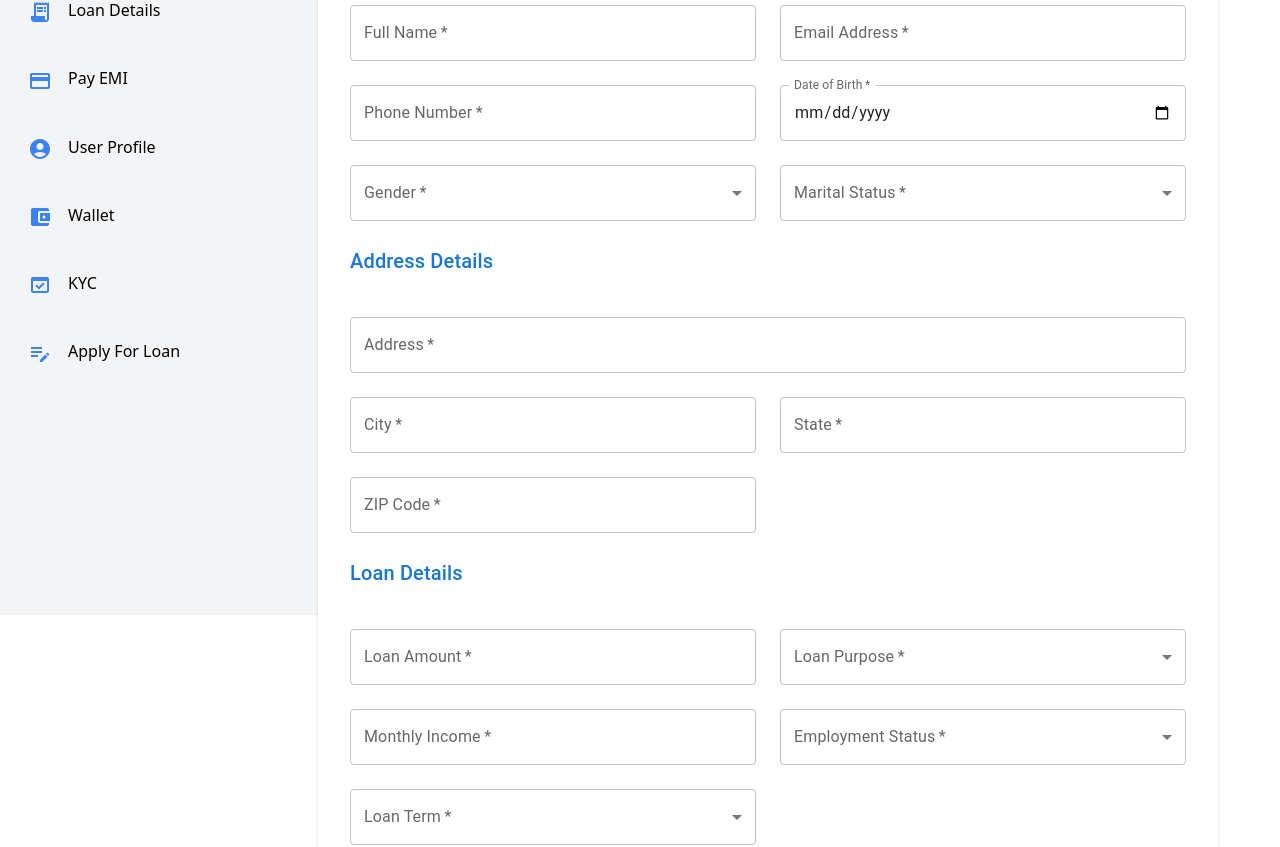
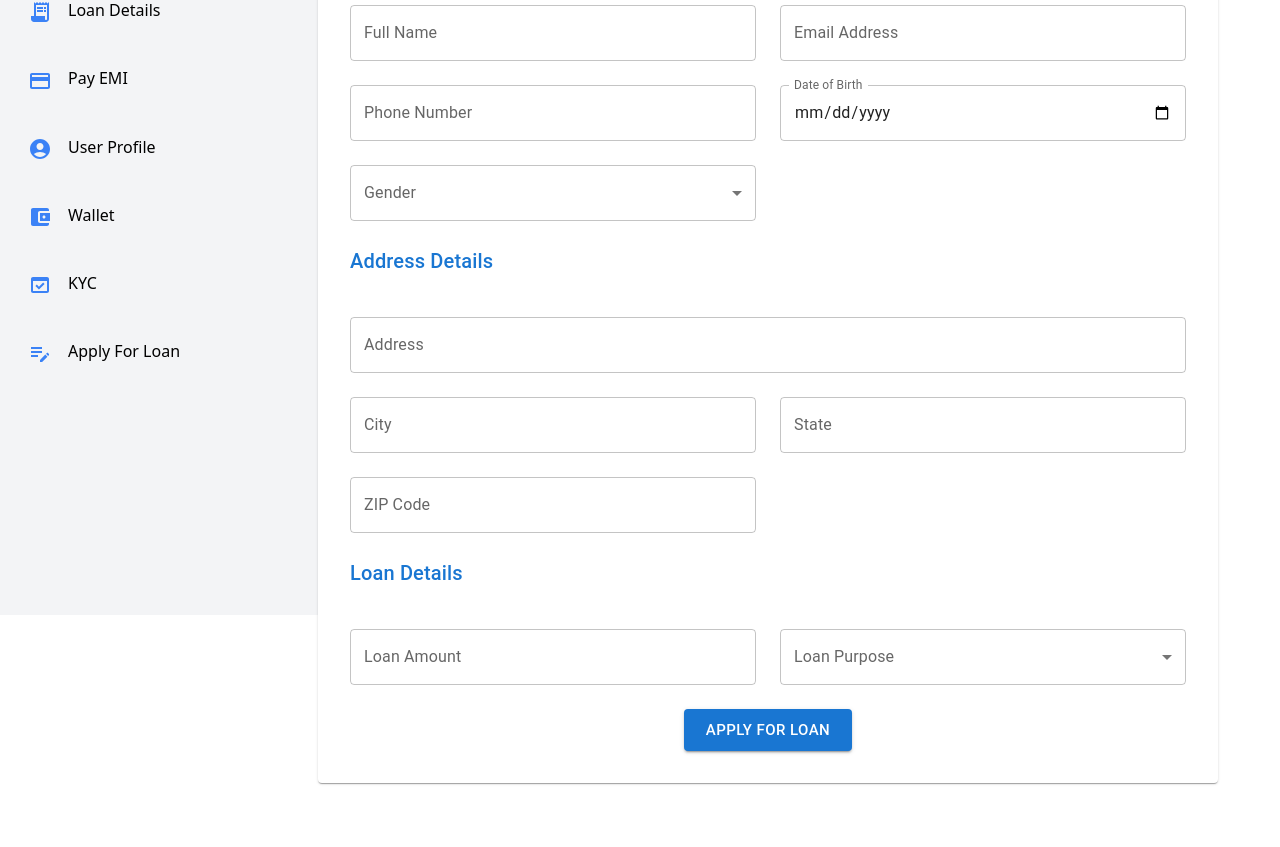
Before and after one commit to D1-86899-Vaibhav/online-loan-management-system, a React (Create React App) app in the folder frontend/app/: page /apply-for-loan in a window 1280 px wide. Shown: the part 257-1104 px from the top of the page. After the commit the page ends 1072 px from the top, so only its background shows below. Built offline with nearby package versions, Linux system fonts and the light colour scheme.

Commit message:
changea rea made validtions added

```diff
--- a/frontend/app/src/user/LoanApplication.jsx
+++ b/frontend/app/src/user/LoanApplication.jsx
@@ -10,8 +10,9 @@ import {
   FormControl,
   Select,
   MenuItem,
-  Divider,
 } from "@mui/material";
+import { toast, ToastContainer } from "react-toastify";
+import "react-toastify/dist/ReactToastify.css";
 import UserSidebar from "./UserSidebar";
 import Navbar from "./Navbar";
 
@@ -42,24 +43,71 @@ const LoanApplicationForm = () => {
     });
   };
 
+  const validateForm = () => {
+    const { fullName, email, phone, loanAmount, dateOfBirth, gender, address, city, state, zipCode } = formData;
+
+    if (!fullName.trim()) {
+      toast.error("Full Name is required!");
+      return false;
+    }
+    if (!email.trim() || !/^\S+@\S+\.\S+$/.test(email)) {
+      toast.error("Enter a valid email address!");
+      return false;
+    }
+    if (!phone.trim() || !/^\d{10}$/.test(phone)) {
+      toast.error("Enter a valid 10-digit phone number!");
+      return false;
+    }
+    if (!dateOfBirth) {
+      toast.error("Date of Birth is required!");
+      return false;
+    }
+    if (!gender) {
+      toast.error("Please select your gender!");
+      return false;
+    }
+    if (!address.trim()) {
+      toast.error("Address is required!");
+      return false;
+    }
+    if (!city.trim()) {
+      toast.error("City is required!");
+      return false;
+    }
+    if (!state.trim()) {
+      toast.error("State is required!");
+      return false;
+    }
+    if (!zipCode.trim() || !/^\d{5,6}$/.test(zipCode)) {
+      toast.error("Enter a valid ZIP Code!");
+      return false;
+    }
+    if (!loanAmount || parseFloat(loanAmount) <= 0) {
+      toast.error("Enter a valid loan amount!");
+      return false;
+    }
+
+    return true;
+  };
+
   const handleSubmit = (e) => {
     e.preventDefault();
-    console.log(formData);
-    // Handle form submission (e.g., send data to server)
+    if (validateForm()) {
+      toast.success("Application submitted successfully!");
+      console.log(formData);
+      // Handle form submission (e.g., send data to server)
+    }
   };
 
   return (
     <Box display="flex" minHeight="100vh" flexDirection="column">
-      {/* Navbar Component */}
       <Navbar />
-
+      <ToastContainer position="top-right" autoClose={3000} />
       <Box display="flex" flex={1}>
-        {/* Sidebar */}
         <Box width="20%" minHeight="100vh">
           <UserSidebar />
         </Box>
 
-        {/* Main Content */}
         <Box width="80%" p={4}>
           <Card sx={{ p: 4, maxWidth: 900, margin: "0 auto" }}>
             <Typography variant="h4" gutterBottom sx={{ fontWeight: "bold", textAlign: "center" }}>
@@ -67,166 +115,64 @@ const LoanApplicationForm = () => {
             </Typography>
             <form onSubmit={handleSubmit}>
               <Grid container spacing={3}>
-                {/* Personal Information Section */}
                 <Grid item xs={12}>
                   <Typography variant="h6" sx={{ mb: 2, color: "primary.main" }}>
                     Personal Information
                   </Typography>
                 </Grid>
                 <Grid item xs={12} sm={6}>
-                  <TextField
-                    fullWidth
-                    label="Full Name"
-                    name="fullName"
-                    value={formData.fullName}
-                    onChange={handleChange}
-                    required
-                  />
+                  <TextField fullWidth label="Full Name" name="fullName" value={formData.fullName} onChange={handleChange} />
                 </Grid>
                 <Grid item xs={12} sm={6}>
-                  <TextField
-                    fullWidth
-                    label="Email Address"
-                    name="email"
-                    value={formData.email}
-                    onChange={handleChange}
-                    required
-                    type="email"
-                  />
+                  <TextField fullWidth label="Email Address" name="email" value={formData.email} onChange={handleChange} />
                 </Grid>
                 <Grid item xs={12} sm={6}>
-                  <TextField
-                    fullWidth
-                    label="Phone Number"
-                    name="phone"
-                    value={formData.phone}
-                    onChange={handleChange}
-                    required
-                    type="tel"
-                  />
+                  <TextField fullWidth label="Phone Number" name="phone" value={formData.phone} onChange={handleChange} />
                 </Grid>
                 <Grid item xs={12} sm={6}>
-                  <TextField
-                    fullWidth
-                    label="Date of Birth"
-                    name="dateOfBirth"
-                    value={formData.dateOfBirth}
-                    onChange={handleChange}
-                    required
-                    type="date"
-                    InputLabelProps={{ shrink: true }}
-                  />
+                  <TextField fullWidth label="Date of Birth" name="dateOfBirth" type="date" value={formData.dateOfBirth} onChange={handleChange} InputLabelProps={{ shrink: true }} />
                 </Grid>
                 <Grid item xs={12} sm={6}>
-                  <FormControl fullWidth required>
+                  <FormControl fullWidth>
                     <InputLabel>Gender</InputLabel>
-                    <Select
-                      label="Gender"
-                      name="gender"
-                      value={formData.gender}
-                      onChange={handleChange}
-                    >
+                    <Select name="gender" value={formData.gender} onChange={handleChange}>
                       <MenuItem value="Male">Male</MenuItem>
                       <MenuItem value="Female">Female</MenuItem>
                       <MenuItem value="Other">Other</MenuItem>
                     </Select>
                   </FormControl>
                 </Grid>
-                <Grid item xs={12} sm={6}>
-                  <FormControl fullWidth required>
-                    <InputLabel>Marital Status</InputLabel>
-                    <Select
-                      label="Marital Status"
-                      name="maritalStatus"
-                      value={formData.maritalStatus}
-                      onChange={handleChange}
-                    >
-                      <MenuItem value="Single">Single</MenuItem>
-                      <MenuItem value="Married">Married</MenuItem>
-                      <MenuItem value="Divorced">Divorced</MenuItem>
-                      <MenuItem value="Widowed">Widowed</MenuItem>
-                    </Select>
-                  </FormControl>
-                </Grid>
 
-                {/* Address Section */}
                 <Grid item xs={12}>
                   <Typography variant="h6" sx={{ mb: 2, color: "primary.main" }}>
                     Address Details
                   </Typography>
                 </Grid>
                 <Grid item xs={12}>
-                  <TextField
-                    fullWidth
-                    label="Address"
-                    name="address"
-                    value={formData.address}
-                    onChange={handleChange}
-                    required
-                  />
+                  <TextField fullWidth label="Address" name="address" value={formData.address} onChange={handleChange} />
                 </Grid>
                 <Grid item xs={12} sm={6}>
-                  <TextField
-                    fullWidth
-                    label="City"
-                    name="city"
-                    value={formData.city}
-                    onChange={handleChange}
-                    required
-                  />
+                  <TextField fullWidth label="City" name="city" value={formData.city} onChange={handleChange} />
                 </Grid>
                 <Grid item xs={12} sm={6}>
-                  <TextField
-                    fullWidth
-                    label="State"
-                    name="state"
-                    value={formData.state}
-                    onChange={handleChange}
-                    required
-                  />
+                  <TextField fullWidth label="State" name="state" value={formData.state} onChange={handleChange} />
                 </Grid>
                 <Grid item xs={12} sm={6}>
-                  <TextField
-                    fullWidth
-                    label="ZIP Code"
-                    name="zipCode"
-                    value={formData.zipCode}
-                    onChange={handleChange}
-                    required
-                  />
+                  <TextField fullWidth label="ZIP Code" name="zipCode" value={formData.zipCode} onChange={handleChange} />
                 </Grid>
 
-                {/* Loan Details Section */}
                 <Grid item xs={12}>
                   <Typography variant="h6" sx={{ mb: 2, color: "primary.main" }}>
                     Loan Details
                   </Typography>
                 </Grid>
                 <Grid item xs={12} sm={6}>
-                  <TextField
-                    fullWidth
-                    label="Loan Amount"
-                    name="loanAmount"
-                    value={formData.loanAmount}
-                    onChange={handleChange}
-                    required
-                    type="number"
-                    InputProps={{
-                      inputProps: {
-                        min: 0,
-                      },
-                    }}
-                  />
+                  <TextField fullWidth label="Loan Amount" name="loanAmount" type="number" value={formData.loanAmount} onChange={handleChange} />
                 </Grid>
                 <Grid item xs={12} sm={6}>
-                  <FormControl fullWidth required>
+                  <FormControl fullWidth>
                     <InputLabel>Loan Purpose</InputLabel>
-                    <Select
-                      label="Loan Purpose"
-                      name="loanPurpose"
-                      value={formData.loanPurpose}
-                      onChange={handleChange}
-                    >
+                    <Select name="loanPurpose" value={formData.loanPurpose} onChange={handleChange}>
                       <MenuItem value="Home Purchase">Home Purchase</MenuItem>
                       <MenuItem value="Car Purchase">Car Purchase</MenuItem>
                       <MenuItem value="Education">Education</MenuItem>
@@ -235,68 +181,12 @@ const LoanApplicationForm = () => {
                     </Select>
                   </FormControl>
                 </Grid>
-                <Grid item xs={12} sm={6}>
-                  <TextField
-                    fullWidth
-                    label="Monthly Income"
-                    name="monthlyIncome"
-                    value={formData.monthlyIncome}
-                    onChange={handleChange}
-                    required
-                    type="number"
-                    InputProps={{
-                      inputProps: {
-                        min: 0,
-                      },
-                    }}
-                  />
-                </Grid>
-                <Grid item xs={12} sm={6}>
-                  <FormControl fullWidth required>
-                    <InputLabel>Employment Status</InputLabel>
-                    <Select
-                      label="Employment Status"
-                      name="employmentStatus"
-                      value={formData.employmentStatus}
-                      onChange={handleChange}
-                    >
-                      <MenuItem value="Employed">Employed</MenuItem>
-                      <MenuItem value="Self-Employed">Self-Employed</MenuItem>
-                      <MenuItem value="Unemployed">Unemployed</MenuItem>
-                      <MenuItem value="Student">Student</MenuItem>
-                    </Select>
-                  </FormControl>
-                </Grid>
-                <Grid item xs={12} sm={6}>
-                  <FormControl fullWidth required>
-                    <InputLabel>Loan Term</InputLabel>
-                    <Select
-                      label="Loan Term"
-                      name="loanTerm"
-                      value={formData.loanTerm}
-                      onChange={handleChange}
-                    >
-                      <MenuItem value="12 months">12 months</MenuItem>
-                      <MenuItem value="24 months">24 months</MenuItem>
-                      <MenuItem value="36 months">36 months</MenuItem>
-                      <MenuItem value="48 months">48 months</MenuItem>
-                      <MenuItem value="60 months">60 months</MenuItem>
-                    </Select>
-                  </FormControl>
-                </Grid>
 
-                {/* Submit Button */}
                 <Grid item xs={12}>
                   <center>
-                  <Button
-                    variant="contained"
-                    color="primary"
-                    type="submit"
-
-                    size="large"
-                  >
-                    Apply for Loan
-                  </Button>
+                    <Button variant="contained" color="primary" type="submit" size="large">
+                      Apply for Loan
+                    </Button>
                   </center>
                 </Grid>
               </Grid>
```
